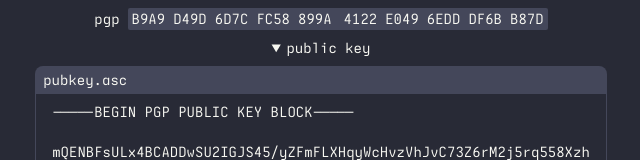
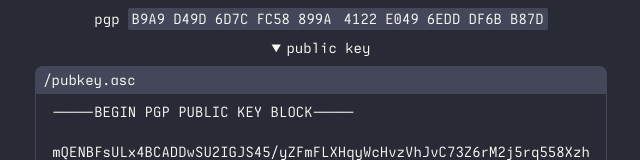
Before and after one commit to tedbyron/website, a SvelteKit app: page / in a window 1280 px wide. Both pictures are taken after a click on the heading "public key". Shown: the part 368-528 px from the top of the page, without its empty margins (319-959 px from the left). Built offline with nearby package versions, Linux system fonts and the light colour scheme; some icons are missing.

Commit message:
Fix summary style

```diff
--- a/src/routes/+layout.svelte
+++ b/src/routes/+layout.svelte
@@ -32,7 +32,7 @@
     {/if}
   </header>
 
-  <main class="flex-grow">
+  <main class="flex grow flex-col">
     <slot />
   </main>
 
--- a/src/routes/+page.svelte
+++ b/src/routes/+page.svelte
@@ -45,7 +45,7 @@
 
   <span class="text-lg">software engineer @ <a href="https://darkoinc.com">darko</a></span>
 
-  <div class="flex flex-col items-start gap-4">
+  <div class="flex flex-col gap-4">
     {#each links as { href, icon, label }}
       <a {href} class="group flex items-center gap-2 no-underline">
         <svelte:component this={icon} class="group-hover:text-green" />
@@ -67,7 +67,7 @@
       </div>
     </div>
 
-    <details class="group">
+    <details>
       <summary class="text-center">public key</summary>
 
       <div class="mt-2 overflow-hidden rounded-t-lg bg-gray">
@@ -75,7 +75,7 @@
           href="/pubkey.asc"
           class="flex items-center justify-between gap-1 px-2 py-1 no-underline"
         >
-          <span>pubkey.asc</span>
+          <span>/pubkey.asc</span>
           <Link />
         </a>
       </div>
--- a/tailwind.config.ts
+++ b/tailwind.config.ts
@@ -5,6 +5,7 @@ import type { Config } from 'tailwindcss'
 export default {
   content: ['./src/**/*.{html,js,svelte,ts}'],
   theme: {
+    extend: {
       colors: {
         black: '#282a36',
         gray: '#44475a',
@@ -18,6 +19,7 @@ export default {
         red: '#ff5555',
         yellow: '#f1fa8c',
         ...defaultTheme.colors,
+      },
     },
     container: {
       center: true,
```
Lines whose indentation alone changed are shown as unchanged.
